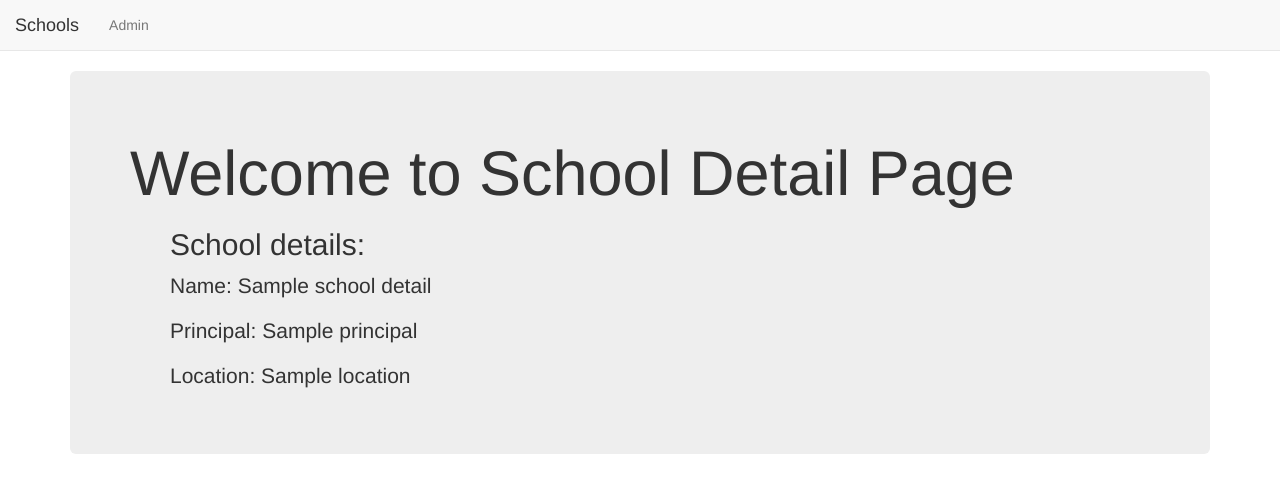
After one commit to nuthanc/django_class_based_views, a Django app: template basic_app/templates/basic_app/school_detail.html in a window 1280 px wide. The commit adds this page. Shown: the top 493 px of the page. Run offline with Django 3.2, Linux system fonts and the light colour scheme; the template is opened without the code that fills it: most values are stand-ins (such as "Sample title", 1, 10 or a date in 2020); some libraries are stand-ins or nearby versions.

Commit message:
Update school detail

```diff
--- /dev/null
+++ b/basic_app/templates/basic_app/school_detail.html
@@ -0,0 +1,16 @@
+{% extends "basic_app/basic_app_base.html" %}
+
+{% block body_block %}
+<div class="jumbotron">
+    <h1>Welcome to School Detail Page</h1>
+    <ol>
+        {% for school in schools %}
+        <h2>School details:</h2>
+        <p>Name: {{school_detail.name}}</p>
+        <p>Principal: {{school_detail.principal}}</p>
+        <p>Location: {{school_detail.location}}</p>
+        {% endfor %}
+    </ol>
+</div>
+
+{% endblock %}
--- a/basic_app/templates/basic_app/school_list.html
+++ b/basic_app/templates/basic_app/school_list.html
@@ -1,7 +1,7 @@
 {% extends "basic_app/basic_app_base.html" %}
 
 {% block body_block %}
-<div class="jumbotron">
+
 <h1>Welcome to list of all schools</h1>
 <ol>
     {% for school in schools %}
@@ -10,5 +10,5 @@
     </h2>
     {% endfor %}
 </ol>
-</div>
+
 {% endblock %}
```
Also changed, not shown: README.md. Lines whose indentation alone changed are shown as unchanged.
